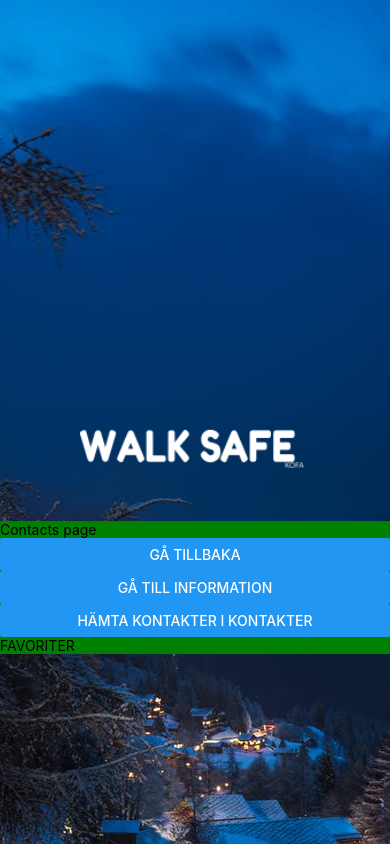
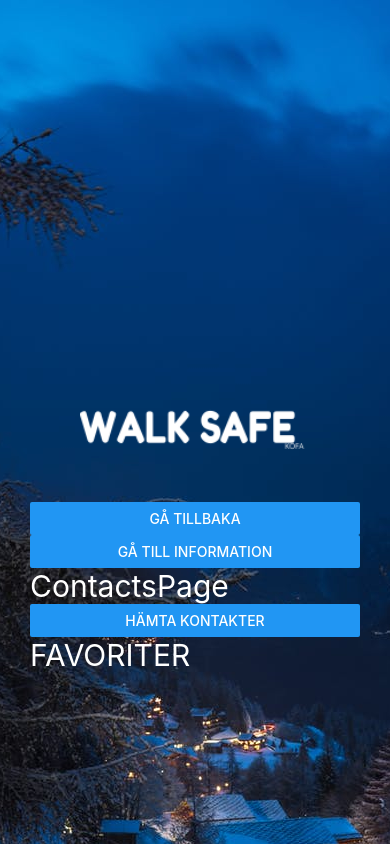
Before and after one commit to 95olibod/WalkSafe-KOF, a React Native app: screen / in a window 390 px wide. Both pictures are taken after a click on the button "GÅ VIDARE TILL KONTAKTER". Shown: the top 844 px of the page. Built offline with nearby package versions, Linux system fonts and the light colour scheme.

Commit message:
work in progress. Krisig takes over.

```diff
--- a/components/contactCard.tsx
+++ b/components/contactCard.tsx
@@ -2,38 +2,57 @@ import React, { useState } from "react";
 import {
   View,
   StyleSheet,
-  Button,
   Text,
   FlatList,
   SafeAreaView,
   ScrollView,
+  Button,
 } from "react-native";
 import { ContactItem, useContacts } from "../context/contactContext";
 import * as Contacts from "expo-contacts";
 import contactReducer from "../context/contactsReducer";
 
 const ContactCard = () => {
-  const [allContacts, setAllContact] = useState<ContactItem[]>([]);
-  const { contactsList, dispatch } = useContacts();
+  const [contactButton, setButtonDisabled] = useState(false);
+
+  //Byta namn till favoritContacts ist?
+  // const [allContacts, setAllContact] = useState([]);
+  const [allContacts, setAllContact] = useState<Contacts.Contact[]>();
+
+  const { favoriteContacts, dispatch } = useContacts();
 
   const addFavoriteContact = (contact: ContactItem) => {
-    const contactExist = allContacts.find(
+    const contactExist = favoriteContacts.find(
       (searchedContact) => contact.contactName === searchedContact.contactName
     );
 
     if (!contactExist) {
-      setAllContact([...allContacts, contact]);
+      dispatch({
+        type: "add-to-contacts",
+        payload: {
+          contactId: contact.contactId,
+          contactName: contact.contactName,
+          phoneNumber: contact.phoneNumber?.toString(),
+        },
+      });
     }
   };
 
-  console.log(allContacts);
-
   const removeFavoriteContact = (contact: ContactItem) => {
-    const filteredList = allContacts.filter(
+    const filteredList = favoriteContacts.filter(
       (searchedContact) => searchedContact !== contact
     );
 
-    setAllContact(filteredList);
+    dispatch({
+      type: "remove-from-contacts",
+      payload: {
+        contactId: contact.contactId,
+        contactName: contact.contactName,
+        phoneNumber: contact.phoneNumber?.toString(),
+      },
+    });
+
+    //setAllContact(filteredList);
   };
 
   async function getAllContacts() {
@@ -50,33 +69,38 @@ const ContactCard = () => {
           const contactPhone = data[i].phoneNumbers;
           const phoneNumber = contactPhone?.map((contact) => contact.number);
 
-          dispatch({
-            type: "add-to-contacts",
-            payload: {
+          console.log(name);
+          setAllContact([
+            ...allContacts,
+            {
+              contactName: name,
               contactId: id,
-              contactName: name,
               phoneNumber: phoneNumber?.toString(),
             },
-          });
+          ]);
         }
       }
     }
+
+    setButtonDisabled(true);
   }
 
-  //     const renderItem = ({ contactName }: ContactItem) => (
-  //       <Item contactName={contactName} />
-  //     );
+  //VI SKA NOG LÄGGA TILL FAVORITLISTAN TILL CONTEXTEN. SÅ VI KOMMER ÅT DEN ÖVERALLT? Går skicka sms osv.
 
   return (
     <SafeAreaView style={styles.container}>
+      <Text style={styles.text}>ContactsPage</Text>
       {/* LÄGG IN HÄMTAR KONTAKTER (loading)..... */}
-      <Button
-        title="Hämta kontakter i kontakter"
-        onPress={() => getAllContacts()}
-      />
+      <View style={styles.contactBtn}>
+        <Button
+          disabled={contactButton}
+          title="Hämta kontakter"
+          onPress={() => getAllContacts()}
+        />
+      </View>
 
       <FlatList
-        data={contactsList}
+        data={allContacts}
         renderItem={({ item }) => {
           return (
             <View style={styles.contactBox}>
@@ -91,20 +115,20 @@ const ContactCard = () => {
         }}
         keyExtractor={(contact) => contact.contactId}
       />
-      <Text>FAVORITER</Text>
+      <Text style={styles.text}>FAVORITER</Text>
       <ScrollView>
         <FlatList
-          data={allContacts}
+          data={favoriteContacts}
           renderItem={({ item }) => {
             return (
-              <View style={styles.contactBox}>
+              <ScrollView style={styles.contactBox}>
                 <Text
                   onPress={() => removeFavoriteContact(item)}
                   style={styles.title}
                 >
                   {item.contactName}
                 </Text>
-              </View>
+              </ScrollView>
             );
           }}
           keyExtractor={(contact) => contact.contactId}
@@ -131,4 +155,9 @@ const styles = StyleSheet.create({
   title: {
     fontSize: 32,
   },
+  contactBtn: {},
+  text: {
+    fontSize: 30,
+    color: "white",
+  },
 });
--- a/context/contactContext.tsx
+++ b/context/contactContext.tsx
@@ -8,7 +8,7 @@ export interface ContactItem {
 }
 
 interface ContextValue {
-    contactsList: ContactItem[];
+  favoriteContacts: ContactItem[];
   dispatch: React.Dispatch<ContactAction>;
 }
 
@@ -16,11 +16,11 @@ const ContactContext = createContext<ContextValue>({} as any);
 
 const ContactsProvider: FC = ({ children }) => {
   //Define state
-    const [contactsList, dispatch] = useReducer(contactReducer, []);
+  const [favoriteContacts, dispatch] = useReducer(contactReducer, []);
   return (
     <ContactContext.Provider
       value={{
-                contactsList,
+        favoriteContacts,
         dispatch,
       }}
     >
--- a/context/contactsReducer.ts
+++ b/context/contactsReducer.ts
@@ -1,5 +1,4 @@
 import { ContactItem } from "./contactContext";
-
 
 interface AddToContactsAction {
   type: "add-to-contacts";
@@ -13,32 +12,48 @@ interface ClearContactsAction {
   type: "clear-contacts";
 }
 
-export type ContactAction = AddToContactsAction | RemoveFromContactsAction | ClearContactsAction;
+export type ContactAction =
+  | AddToContactsAction
+  | RemoveFromContactsAction
+  | ClearContactsAction;
 
 function contactReducer(state: ContactItem[], action: ContactAction) {
-
   switch (action.type) {
     case "add-to-contacts": {
       const nextContact = [...state];
       const contactItem = action.payload;
       //console.log("VI är inne i add. Wooop Wooop")
 
-
-
-            const index = state.findIndex((contact) => contact.contactName === contactItem.contactName);
+      const index = state.findIndex(
+        (contact) => contact.contactId === contactItem.contactId
+      );
       if (index === -1) {
         nextContact.push(contactItem);
-            } else {
-                const newContact = { ...state[index] };
-                newContact.contactName += contactItem.contactName;
-                nextContact.splice(index, 1, newContact);
       }
+      //else {
+      //   const newContact = { ...state[index] };
+      //   newContact.contactName += contactItem.contactName;
+      //   nextContact.splice(index, 1, newContact);
+      // }
 
       return nextContact;
     }
     case "remove-from-contacts": {
-            // TODO: implement logic for remove one contact
-            return state;
+      const nextContact = [...state];
+      const contactItem = action.payload;
+      //console.log("VI är inne i remove.")
+
+      const index = state.findIndex(
+        (contact) => contact.contactId === contactItem.contactId
+      );
+
+      if (index >= 0) {
+        nextContact.filter(
+          (contact) => contact.contactId === contactItem.contactId
+        );
+      }
+
+      return nextContact;
     }
     case "clear-contacts": {
       return [];
--- a/pages/contactsPage.tsx
+++ b/pages/contactsPage.tsx
@@ -11,15 +11,14 @@ interface Props {
 
 const ContactsPage = ({ onGoBack, onSetPage }: Props) => {
     return (
-        <View style={styles.container}>
-            <Text>Contacts page </Text>
+        <ScrollView style={styles.contentContainer}>
             <Button title="Gå tillbaka" onPress={onGoBack}></Button>
             <Button
                 title="Gå till information"
                 onPress={() => onSetPage("information")}
             ></Button>
             <ContactCard />
-        </View>
+        </ScrollView>
     );
 };
 
```
Lines whose indentation alone changed are shown as unchanged.
